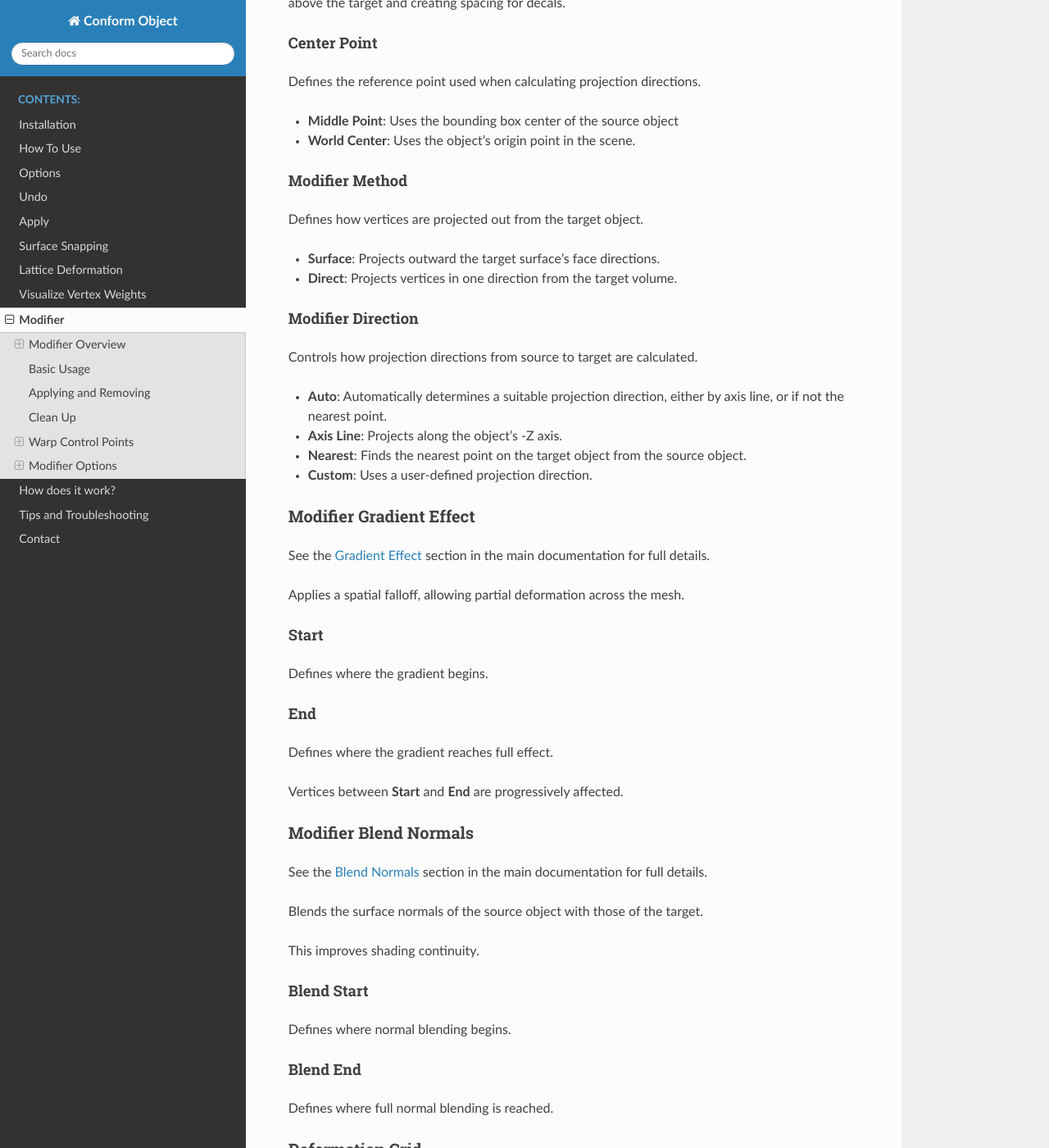
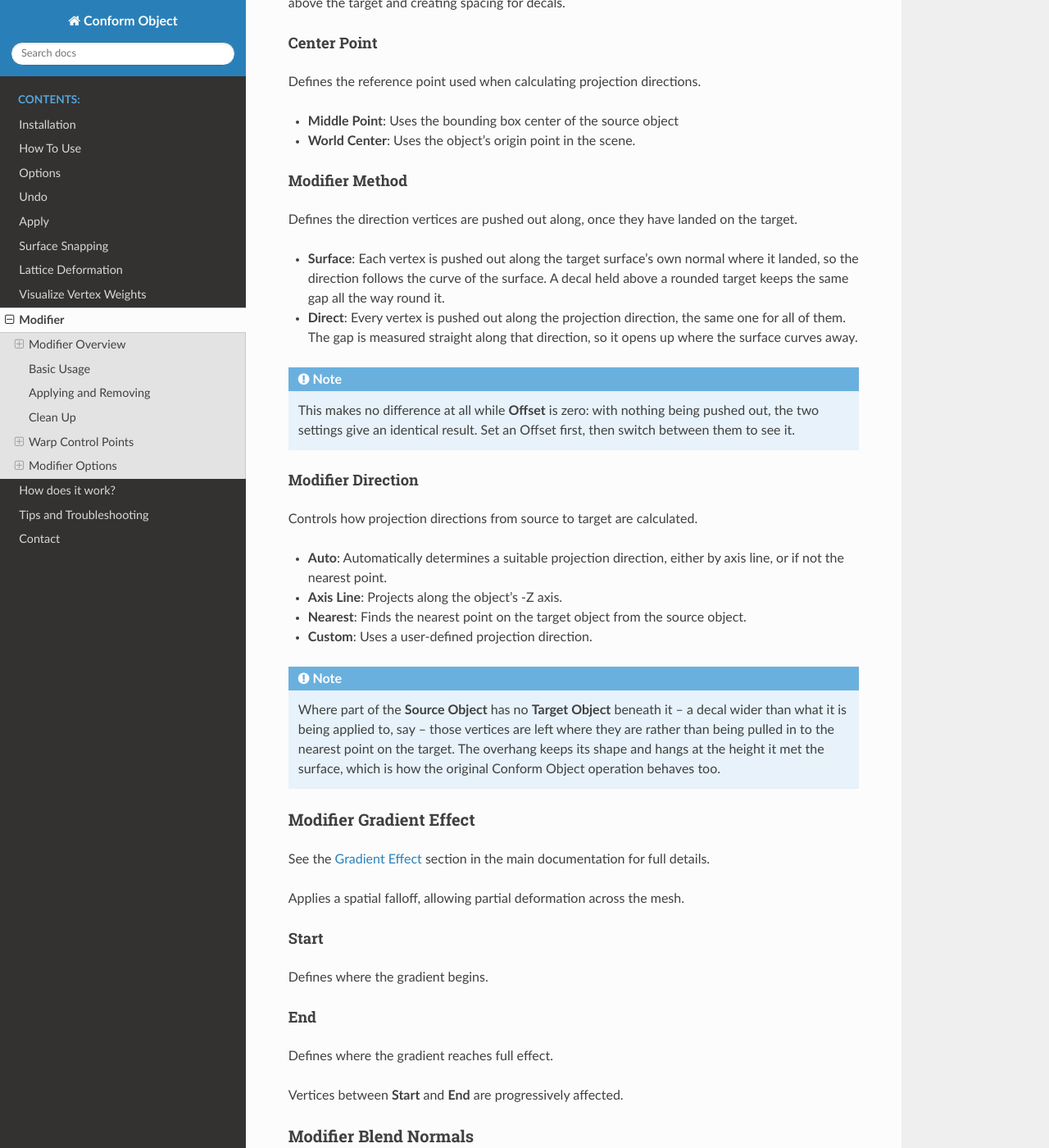
Before and after one commit to mkingsnorth/conform_object_docs, a Sphinx documentation site: the page built from docs/modifier.rst, in a window 1280 px wide and 1400 px high, scrolled down 13964 px. Shown: the whole window at 82% size. Built offline with Sphinx 7.4.7 and the Read the Docs theme 3.1.0, drawn with Linux system fonts in a browser that asks for light colours.

Commit message:
Say what Surface and Direct actually do
The entries were "Projects outward the target surface's face directions"
and "Projects vertices in one direction from the target volume", which
between them do not say what is being projected, where to, or why anyone
would pick one.

Measured, so the wording can be specific: a block landing on the
shoulder of a sphere with Offset at 0.5 moves to (1.352, 0, 2.302) under
Surface, out along the surface normal there, and to (1.2, 0, 2.36) under
Direct, straight up the projection axis by exactly the offset.  So one
follows the curve of the surface and the other does not, and that is
what the entries now say.

Worth knowing and not written down anywhere: with Offset at zero the two
are identical to four decimal places, because nothing is being pushed
out for the direction to apply to.  That is the note underneath them.

And a second note, on what happens where the source hangs over the edge
of its target, which the fix for that has just settled.

Co-Authored-By: Claude Opus 5 <noreply@anthropic.com>

```diff
--- a/docs/modifier.rst
+++ b/docs/modifier.rst
@@ -358,10 +358,14 @@ Defines the reference point used when calculating projection directions.
 Modifier Method
 --------------------
 
-Defines how vertices are projected out from the target object.
+Defines the direction vertices are pushed out along, once they have landed on the target.
 
-*  **Surface**: Projects outward the target surface's face directions.
-*  **Direct**: Projects vertices in one direction from the target volume.
+*  **Surface**: Each vertex is pushed out along the target surface's own normal where it landed, so the direction follows the curve of the surface.  A decal held above a rounded target keeps the same gap all the way round it.
+*  **Direct**: Every vertex is pushed out along the projection direction, the same one for all of them.  The gap is measured straight along that direction, so it opens up where the surface curves away.
+
+.. note::
+
+    This makes no difference at all while **Offset** is zero: with nothing being pushed out, the two settings give an identical result.  Set an Offset first, then switch between them to see it.
 
 Modifier Direction
 --------------------
@@ -372,6 +376,10 @@ Controls how projection directions from source to target are calculated.
 * **Axis Line**: Projects along the object's -Z axis.
 * **Nearest**: Finds the nearest point on the target object from the source object.
 * **Custom**: Uses a user-defined projection direction.
+
+.. note::
+
+    Where part of the **Source Object** has no **Target Object** beneath it -- a decal wider than what it is being applied to, say -- those vertices are left where they are rather than being pulled in to the nearest point on the target.  The overhang keeps its shape and hangs at the height it met the surface, which is how the original Conform Object operation behaves too.
 
 Modifier Gradient Effect
 ==========================================
```
